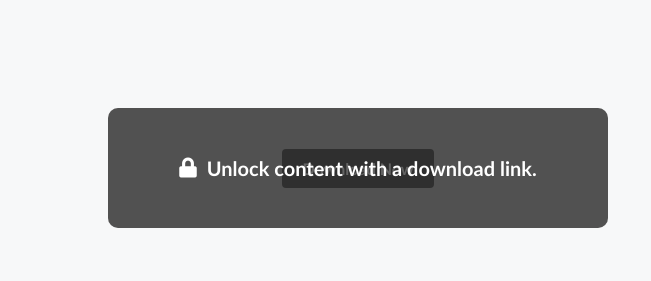
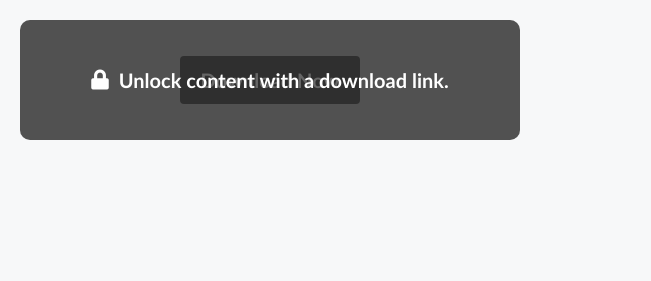
Before and after one commit to sailoans/Entertainment, a plain HTML site: page index.html in a window 1280 px wide. Shown: the whole page, without its empty margins (0-651 px from the left). Drawn offline with Linux system fonts and the light colour scheme.

Commit message:
Update index.html

```diff
--- a/index.html
+++ b/index.html
@@ -1,126 +1,43 @@
 <!DOCTYPE html>
-<html>
+<html lang="en">
 <head>
-    <meta charset="utf-8">
-    <!DOCTYPE html>
-<html>
-<head>
-    <meta charset="utf-8">
+    <meta charset="UTF-8">
+    <meta name="viewport" content="width=device-width, initial-scale=1">
     <title>A Haunting in Venice</title>
-
-    <!-- Open Graph meta tags for Facebook -->
     <meta property="og:title" content="A Haunting in Venice">
     <meta property="og:description" content="🚀 Ready to Dive into the Latest Movie Magic? 🍿 Grab Your Popcorn and Get Hooked! 🎬 #MovieNight #MustWatch #MovieMagic">
     <meta property="og:image" content="https://sailoans.github.io/Entertainment/Thumbnail_Venice.jpg">
     <meta property="og:url" content="https://sailoans.github.io/Entertainment/">
-
-    <!-- Twitter Card meta tags for Twitter -->
     <meta name="twitter:card" content="summary_large_image">
     <meta name="twitter:title" content="A Haunting in Venice">
     <meta name="twitter:description" content="🚀 Ready to Dive into the Latest Movie Magic? 🍿 Grab Your Popcorn and Get Hooked! 🎬 #MovieNight #MustWatch #MovieMagic">
     <meta name="twitter:image" content="https://sailoans.github.io/Entertainment/Thumbnail_Venice.jpg">
     <meta name="twitter:url" content="https://sailoans.github.io/Entertainment/">
-
-    <!-- Include the rest of your HTML code -->
-    <!-- ... (the rest of your HTML code) ... -->
-
-    <!-- Your existing CSS and JavaScript code -->
-
-</head>
-<body>
-<!-- Your existing HTML content -->
-<!-- ... (the rest of your HTML content) ... -->
-</body>
-</html>
-
     <style>
         @import "https://use.fontawesome.com/releases/v5.0.10/css/all.css";
-        html, body {
-            font-family: "Trebuchet MS", Helvetica, sans-serif;
-            padding: 50px;
-            background: #f7f8f9;
+        body {font: 20px/1.4 "Trebuchet MS", Helvetica, sans-serif; margin: 20px; background: #f7f8f9;}
+        #sociallocker {background: #eee; text-align: center; position: relative; max-width: 500px; height: 120px; display: flex; align-items: center; justify-content: center; overflow: hidden; border-radius: 10px;}
+        #sociallocker:hover #sociallocker-overlay {top: -100%;}
+        #sociallocker:hover #sociallocker-content {top: 100%;}
+        #sociallocker-overlay {background: rgba(0,0,0,0.6); color: #fff; font-weight: bold; transition: top 0.2s ease;}
+        #sociallocker-overlay i {margin-right: 10px;}
+        #sociallocker-content a {display: inline-block; text-decoration: none; padding: 10px 20px; background: #777; color: #fff; border-radius: 4px; font-weight: bold;}
+        #sociallocker-links, #sociallocker-content, #sociallocker-overlay {position: absolute; width: 100%; height: 100%; display: flex; align-items: center; justify-content: center; top: 0; left: 0;}
+        #sociallocker-content {background: #ccc; transition: top 0.2s ease;}
+        .social-1 {text-decoration: none; color: #fff; adisplay: inline-block; width: 60px; height: 60px; overflow: hidden; margin-right: 5px;}
+        .social-1 i {display: flex; align-items: center; justify-content: center; height: 100%;}
+        .social-1:hover i {background: rgba(0,0,0,0.1); transform: scale(1.2); transition: all 0.2s;}
+        .fb {background: #4561A8;}
+        .tw {background: #17ADEA;}
+        .gp {background: #BF3B28;}
+        .in {background: #1679B1;}
+        .pi {background: #D9303C;}
+        .su {background: #E84930;}
+        @media (max-width: 768px) {
+            body {margin: 10px;}
+            #sociallocker {max-width: 100%; height: auto;}
+            /* Add mobile-specific styles here */
         }
-        #sociallocker {
-            background-color: #EEEEEE;
-            text-align: center;
-            position: relative;
-            max-width: 500px;
-            height: 120px;
-            display: flex;
-            align-items: center;
-            justify-content: center;
-            overflow: hidden;
-            border-radius: 10px;
-        }
-        #sociallocker-overlay {
-            background-color: rgba(0,0,0,0.6);
-            font-size: 20px;
-            font-weight: bold;
-            color: #ffffff;
-            transition: all 0.2s ease;
-        }
-        #sociallocker-overlay i {
-            margin-right: 10px;
-        }
-        #sociallocker:hover #sociallocker-overlay {
-            top: -100%;
-            transition: all 0.2s linear;
-        }
-        #sociallocker:hover #sociallocker-content {
-            top: 100%;
-            transition: all 0.2s linear;
-        }
-        #sociallocker-content a {
-            display: inline-block;
-            text-decoration: none;
-            padding: 10px 20px;
-            background-color: #777777;
-            color: #f9f9f9;
-            border-radius: 4px;
-            font-weight: bold;
-        }
-        #sociallocker-overlay,
-        #sociallocker-content,
-        #sociallocker-links{
-            position: absolute;
-            width: 100%;
-            height: 100%;
-            display: flex;
-            align-items: center;
-            justify-content: center;
-            top: 0;
-            left: 0;
-        }
-        #sociallocker-content {
-            background-color: #ccc;
-            transition: all 0.2s ease;
-        }
-        .social-1 {
-            text-decoration: none;
-            color: #ffffff;
-            display: inline-block;
-            width: 60px;
-            height: 60px;
-            overflow: hidden;
-            margin-right: 5px;
-        }
-        .social-1 i {
-            display: flex;
-            align-items: center;
-            justify-content: center;
-            height: 100%;
-        }
-        .social-1:hover i {
-            background-color: rgba(0,0,0,0.1);
-            transform: scale(1.2);
-            transition: all 0.2s;
-        }
-        .fb { background-color: #4561A8; }
-        .tw { background-color: #17ADEA; }
-        .gp { background-color: #BF3B28; }
-        .in { background-color: #1679B1; }
-        .pi { background-color: #D9303C; }
-        .su { background-color: #E84930; }
     </style>
 </head>
 <body>
@@ -128,10 +45,8 @@
     <div id="sociallocker-links">
         <a href="https://www.facebook.com/sharer/sharer.php?u=https://sailoans.github.io/Entertainment/" class="social-1 fb"><i class="fab fa-facebook-f"></i></a>
         <a href="https://twitter.com/intent/tweet?url=https://sailoans.github.io/Entertainment/&text=%22%F0%9F%9A%80%20Ready%20to%20Dive%20into%20the%20Latest%20Movie%20Magic?%20%F0%9F%8D%BF%20Grab%20Your%20Popcorn%20and%20Get%20Hooked!%20%F0%9F%8E%AC%20#MovieNight%20#MustWatch%20#MovieMagic%22" class="social-1 tw"><i class="fab fa-twitter"></i></a>
-
         <a href="https://www.linkedin.com/shareArticle?mini=true&url=https://sailoans.github.io/Entertainment/" class="social-1 in"><i class="fab fa-linkedin-in"></i></a>
         <a href="https://pinterest.com/pin/create/button/?url=https://sailoans.github.io/Entertainment/&media=https://moviemaker.minitool.com/images/uploads/2020/11/free-hd-movies-download-thumbnail.png&description=%22%F0%9F%9A%80%20Ready%20to%20Dive%20into%20the%20Latest%20Movie%20Magic?%20%F0%9F%8D%BF%20Grab%20Your%20Popcorn%20and%20Get%20Hooked!%20%F0%9F%8E%AC%20#MovieNight%20#MustWatch%20#MovieMagic%22" class="social-1 pi"><i class="fab fa-pinterest-p"></i></a>
-
     </div>
     <div id="sociallocker-content">
         <a href="https://ridefiles.net/gitu">Download Now</a>
```
